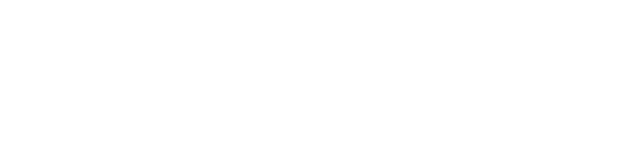
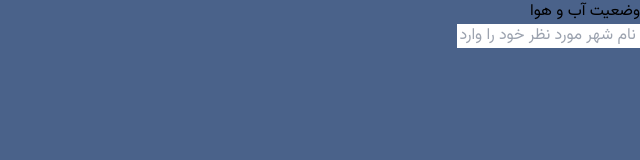
Before and after one commit to ashkanjaycob/weatherWid, a plain HTML site: page index.html in a window 1280 px wide. Shown: the whole page, without its empty margins (640-1280 px from the left). Drawn offline with nearby package versions, Linux system fonts and the light colour scheme.

Commit message:
Added Tailwind Configs & Styles Files

```diff
--- /dev/null
+++ b/Scripts/tailwind.config.js
@@ -0,0 +1,9 @@
+tailwind.config = {
+  theme: {
+    extend: {
+      colors: {
+        clifford: "#009990",
+      },
+    },
+  },
+};
--- /dev/null
+++ b/Styles/global.css
@@ -0,0 +1,9 @@
+body {
+    direction: rtl;
+    font-family: "Vazirmatn", serif;
+    font-optical-sizing: auto;
+    font-style: normal;
+    height: 100vh;
+    margin: 0;
+    background-color: #4A628A;
+  }
--- a/index.html
+++ b/index.html
@@ -1,11 +1,28 @@
 <!DOCTYPE html>
 <html lang="en">
-<head>
-    <meta charset="UTF-8">
-    <meta name="viewport" content="width=device-width, initial-scale=1.0">
+  <head>
+    <meta charset="UTF-8" />
+    <meta name="viewport" content="width=device-width, initial-scale=1.0" />
+    <link rel="stylesheet" href="Styles/global.css" />
+    <script src="https://cdn.tailwindcss.com"></script>
+    <script src="Scripts/tailwind.config.js"></script>
+    <link rel="preconnect" href="https://fonts.googleapis.com" />
+    <link rel="preconnect" href="https://fonts.gstatic.com" crossorigin />
+    <link
+      href="https://fonts.googleapis.com/css2?family=Vazirmatn:wght@100..900&display=swap"
+      rel="stylesheet"
+    />
     <title>Weather App</title>
-</head>
-<body>
-
-</body>
+  </head>
+  <body>
+    <div class="container mx-auto">
+      <div id="weather"></div>
+      <h1>وضعیت آب و هوا</h1>
+      <input
+        type="text"
+        id="cityInput"
+        placeholder=" نام شهر مورد نظر خود را وارد کنید"
+      />
+    </div>
+  </body>
 </html>
```
Also changed, not shown: Styles/responsive.css (added).
